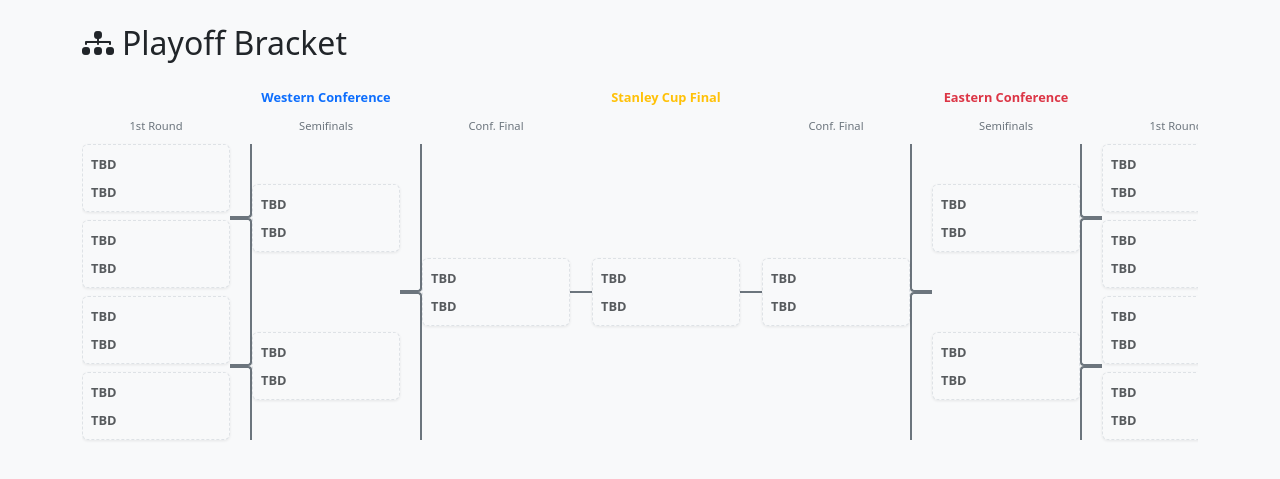
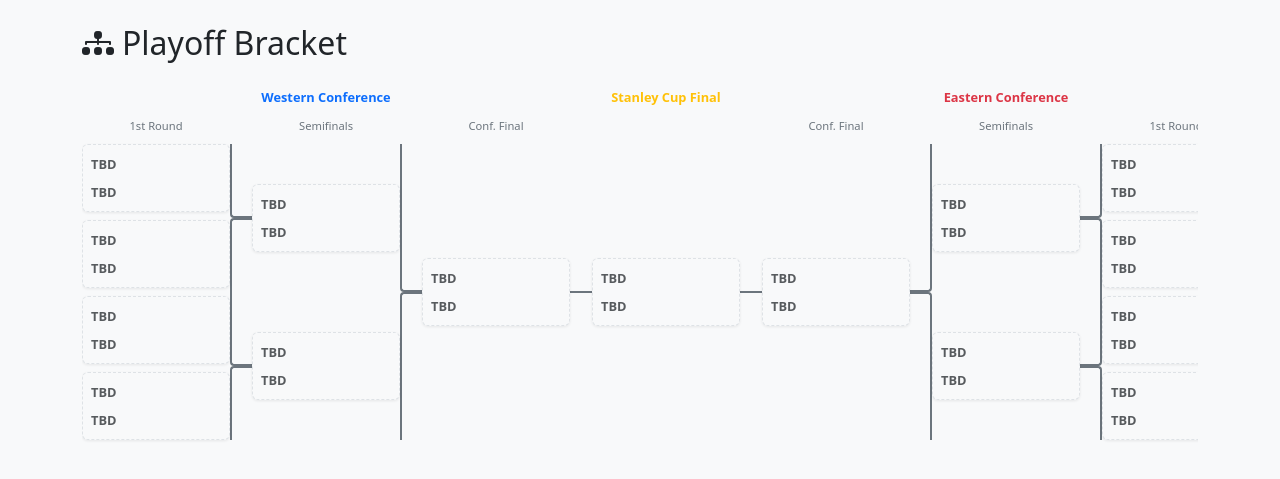
Before and after one commit to vincentchevrier/nhl-fantasy-playoffs, a Flask app: template templates/bracket.html in a window 1280 px wide. Shown: the top 479 px of the page. Run offline with Flask 3, Linux system fonts and the light colour scheme; the template is opened without the code that fills it, so the values that code supplies are empty.

Commit message:
Fix bracket connector orientation — mirror left/right
West connectors now have their spine on the left side (opening toward R2),
East connectors have their spine on the right (opening toward East R2).

Co-Authored-By: Claude Sonnet 4.6 <noreply@anthropic.com>

```diff
--- a/templates/bracket.html
+++ b/templates/bracket.html
@@ -264,29 +264,29 @@
 
 .conn-top {
   flex: 1;
+  border-left: 2px solid var(--border-color);
+  border-bottom: 2px solid var(--border-color);
+  border-radius: 0 0 0 4px;
+}
+.conn-bot {
+  flex: 1;
+  border-left: 2px solid var(--border-color);
+  border-top: 2px solid var(--border-color);
+  border-radius: 4px 0 0 0;
+}
+
+/* East side connectors (mirror) */
+.east-conn .conn-top {
+  border-left: none;
   border-right: 2px solid var(--border-color);
   border-bottom: 2px solid var(--border-color);
   border-radius: 0 0 4px 0;
 }
-.conn-bot {
-  flex: 1;
+.east-conn .conn-bot {
+  border-left: none;
   border-right: 2px solid var(--border-color);
   border-top: 2px solid var(--border-color);
   border-radius: 0 4px 0 0;
-}
-
-/* East side connectors (mirror) */
-.east-conn .conn-top {
-  border-right: none;
-  border-left: 2px solid var(--border-color);
-  border-bottom: 2px solid var(--border-color);
-  border-radius: 0 0 0 4px;
-}
-.east-conn .conn-bot {
-  border-right: none;
-  border-left: 2px solid var(--border-color);
-  border-top: 2px solid var(--border-color);
-  border-radius: 4px 0 0 0;
 }
 
 /* R2→CF connectors */
@@ -304,16 +304,16 @@
 }
 
 .cf-conn-east .conn-top {
-  border-right: none;
-  border-left: 2px solid var(--border-color);
+  border-left: none;
+  border-right: 2px solid var(--border-color);
   border-bottom: 2px solid var(--border-color);
-  border-radius: 0 0 0 4px;
+  border-radius: 0 0 4px 0;
 }
 .cf-conn-east .conn-bot {
-  border-right: none;
-  border-left: 2px solid var(--border-color);
+  border-left: none;
+  border-right: 2px solid var(--border-color);
   border-top: 2px solid var(--border-color);
-  border-radius: 4px 0 0 0;
+  border-radius: 0 4px 0 0;
 }
 
 /* CF→SCF horizontal connectors */
```
